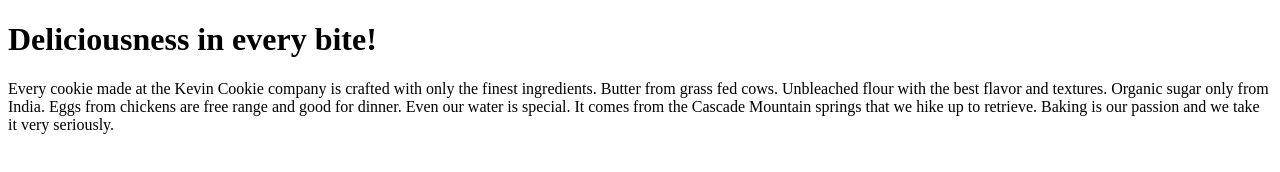
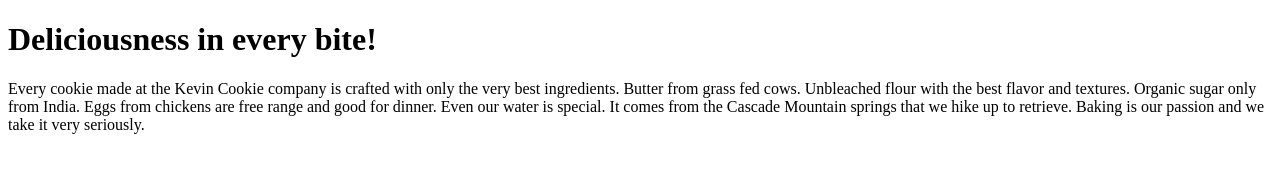
Before and after one commit to wisanjo26/mycompany.com, a plain HTML site: page index.htm in a window 1280 px wide. Drawn offline with Linux system fonts and the light colour scheme.

Commit message:
updated index text

```diff
--- a/index.htm
+++ b/index.htm
@@ -3,7 +3,7 @@
 <body>
 
 <h1>Deliciousness in every bite!</h1>
-<p>Every cookie made at the Kevin Cookie company is crafted with only the finest ingredients. Butter from grass fed cows. Unbleached flour with the best flavor and textures. Organic sugar only from India. Eggs from chickens are free range and good for dinner. Even our water is special. It comes from the Cascade Mountain springs that we hike up to retrieve. Baking is our passion and we take it very seriously.</p>
+<p>Every cookie made at the Kevin Cookie company is crafted with only the very best ingredients. Butter from grass fed cows. Unbleached flour with the best flavor and textures. Organic sugar only from India. Eggs from chickens are free range and good for dinner. Even our water is special. It comes from the Cascade Mountain springs that we hike up to retrieve. Baking is our passion and we take it very seriously.</p>
 
 </body>
 </html>
```
Also changed, not shown: secret recipe.htm (+1 -1 lines).
